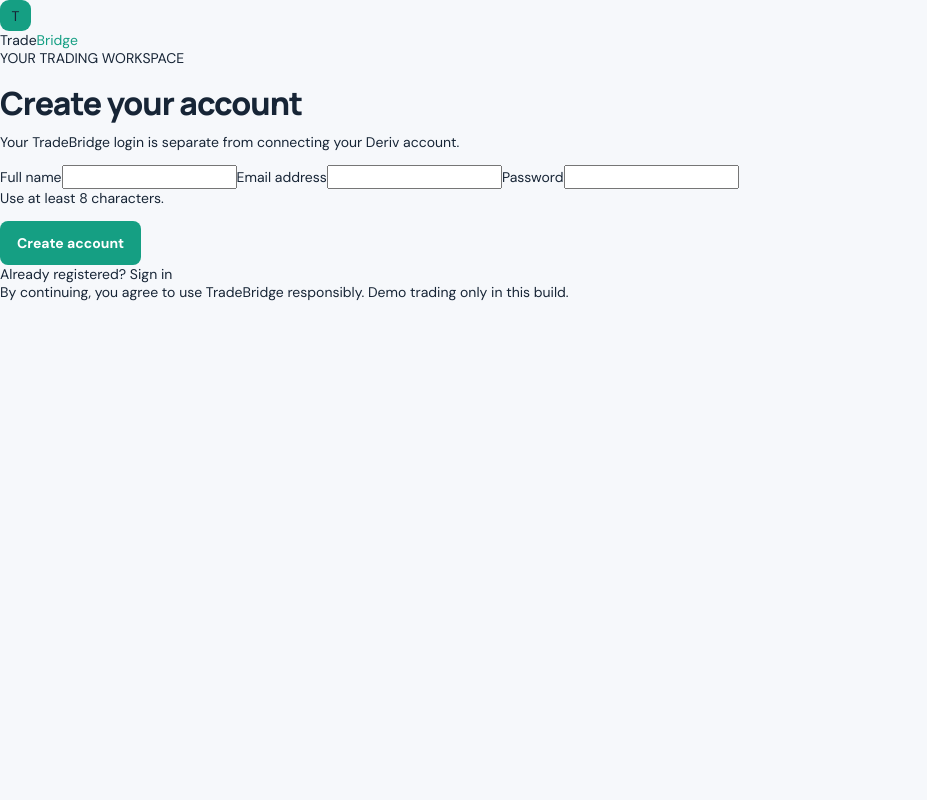
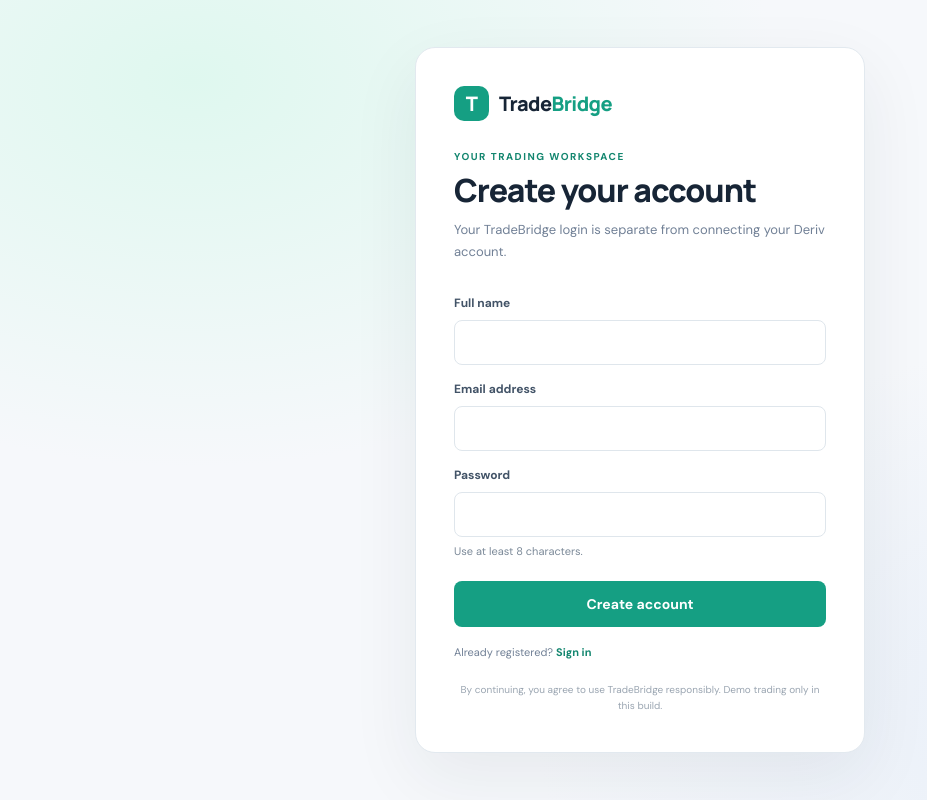
Before and after one commit to joel-mwangi/tradebridge, a Next.js app: page /register in a window 1280 px wide. Shown: the whole page, without its empty margins (0-927 px from the left). Built offline with nearby package versions, Linux system fonts and the light colour scheme.

Commit message:
Style TradeBridge login and account screens

```diff
--- a/src/app/globals.css
+++ b/src/app/globals.css
@@ -165,3 +165,28 @@
   .onboarding-actions .onboarding-skip{align-self:center;min-height:34px}
 }
 @media(prefers-reduced-motion:reduce){.onboarding-progress span{transition:none}}
+
+
+/* TradeBridge platform authentication */
+.auth-page{min-height:100vh;display:grid;place-items:center;padding:28px 16px;background:radial-gradient(ellipse at 15% 10%,#dff8ef 0,transparent 38%),radial-gradient(ellipse at 90% 90%,#e7eef8 0,transparent 38%),#f6f8fb}
+.auth-card{width:min(100%,450px);padding:clamp(24px,5vw,38px);border:1px solid #e2e9ef;border-radius:20px;background:#fff;box-shadow:0 24px 70px #18243412}
+.auth-brand{display:flex;align-items:center;gap:10px;width:max-content;font:800 20px Manrope,sans-serif;letter-spacing:-.6px;margin-bottom:29px}
+.auth-brand .brand-icon{display:grid;place-items:center;width:35px;height:35px;border-radius:10px;background:var(--teal);color:#fff}
+.auth-eyebrow{margin:0 0 9px;color:#13866f;font-size:10px;font-weight:800;letter-spacing:1.5px}
+.auth-card h1{font:800 clamp(27px,5vw,32px)/1.15 Manrope,sans-serif;letter-spacing:-1px;margin:0 0 10px}
+.auth-subtitle{font-size:13px;line-height:1.7;color:#718096;margin:0 0 25px}
+.auth-form{display:grid;gap:9px}
+.auth-form label{font-size:12px;font-weight:700;color:#425367;margin-top:7px}
+.auth-form input{width:100%;min-height:45px;padding:11px 12px;border:1px solid #dfe6ec;border-radius:8px;background:#fff;color:#172536;outline:none}
+.auth-form input:focus{border-color:#62c9b1;box-shadow:0 0 0 3px #dff7ef}
+.auth-submit{width:100%;min-height:46px;margin-top:10px}
+.auth-links{display:flex;align-items:center;justify-content:space-between;gap:12px;flex-wrap:wrap;margin-top:9px;color:#718096;font-size:11px}
+.auth-links a{font-weight:700;color:#13866f}
+.auth-links a:hover{text-decoration:underline}
+.auth-message,.auth-success{font-size:12px;line-height:1.55;padding:11px 12px;border-radius:8px;margin:5px 0;color:#a53e49;background:#fff2f3;border:1px solid #f3d5d8}
+.auth-success{color:#126c58;background:#effbf6;border-color:#ccefe3}
+.auth-hint{font-size:11px;line-height:1.5;color:#7b8998;margin:-3px 0 2px}
+.auth-legal{font-size:10px;line-height:1.6;color:#9aa5b1;text-align:center;margin:23px 0 0}
+.signout-button{border:1px solid #dce5eb;background:#fff;border-radius:8px;padding:8px 12px;color:#526477;font-size:11px;font-weight:700}
+.signout-button:hover{border-color:#a7dccc;background:#f1fbf7;color:#127a64}
+@media(max-width:560px){.auth-page{padding:12px}.auth-card{padding:25px 20px;border-radius:16px}.auth-brand{margin-bottom:25px}.auth-links{align-items:flex-start;flex-direction:column;gap:13px}.topbar form{display:flex}.signout-button{padding:8px 9px}}
```
